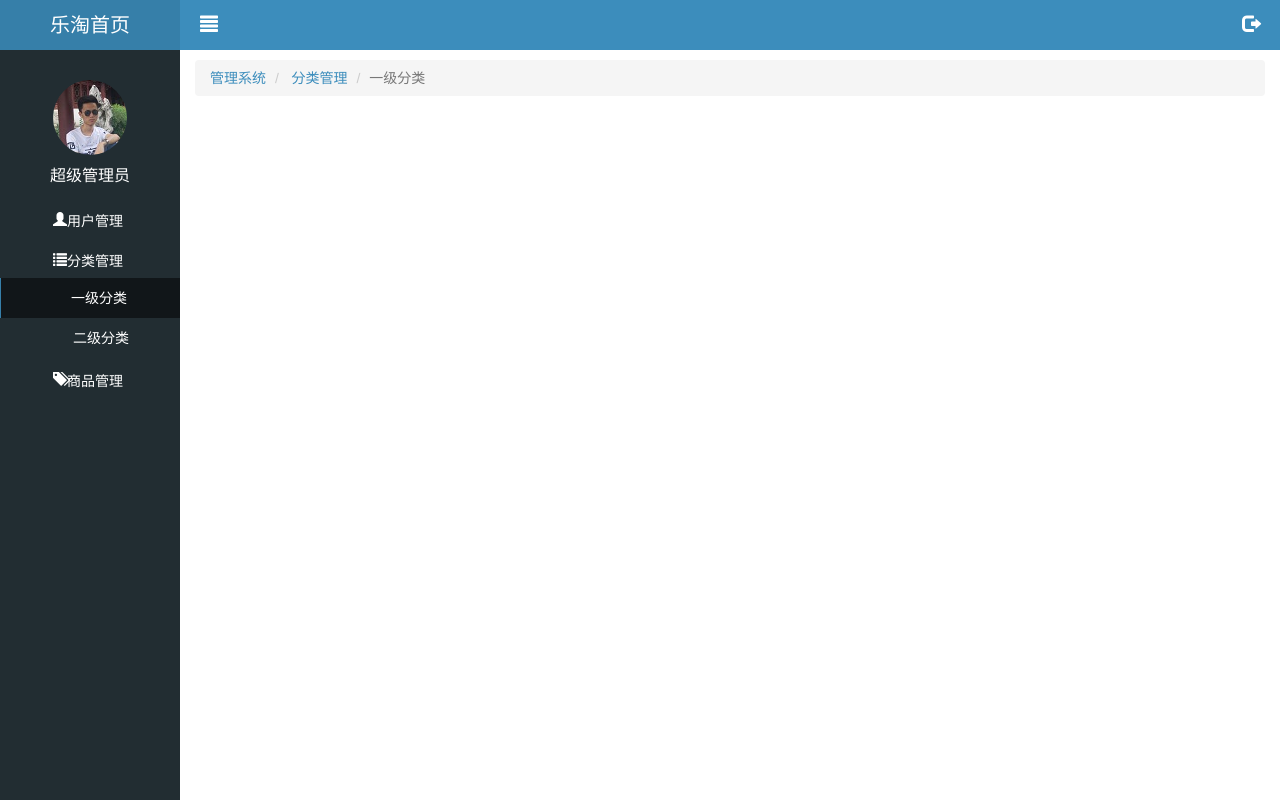
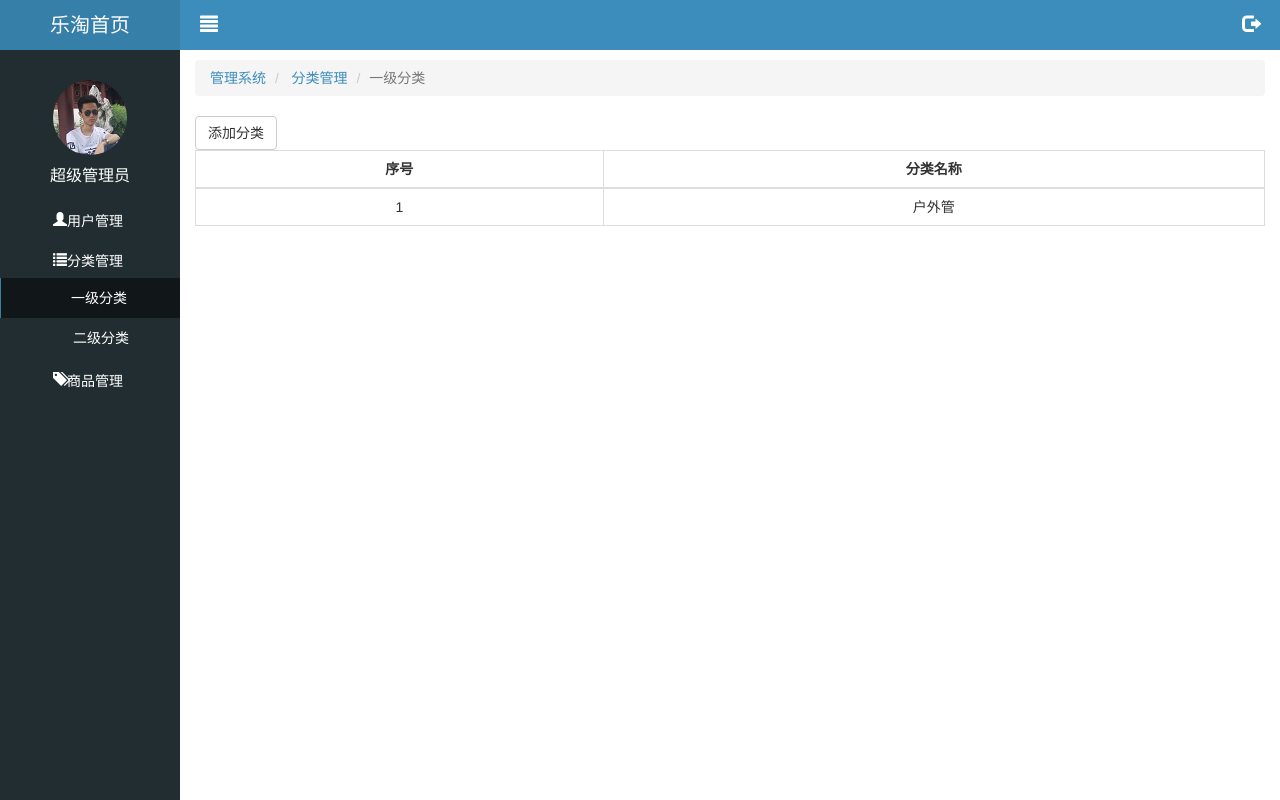
Before and after one commit to strivexiaowei/letao, a website: page public/admin/first.html in a window 1280 px wide. Drawn offline with Linux system fonts and the light colour scheme; no server answers.

Commit message:
写了一点点

```diff
--- a/public/admin/first.html
+++ b/public/admin/first.html
@@ -58,6 +58,21 @@
           </li>
           <li class="active">一级分类</li>
         </ol>
+        <button class="btn btn-default">添加分类</button>
+        <table class="table table-bordered table-hover mt_10">
+          <thead>
+            <tr>
+              <th>序号</th>
+              <th>分类名称</th>
+            </tr>
+          </thead>
+          <tbody>
+            <tr>
+              <td>1</td>
+              <td>户外管</td>
+            </tr>
+          </tbody>
+        </table>
       </div>
     </div>
   </div>
--- a/public/admin/js/user.js
+++ b/public/admin/js/user.js
@@ -48,8 +48,6 @@ $(function () {
 
         }
       });
-
     })
-
   })
 })
```
